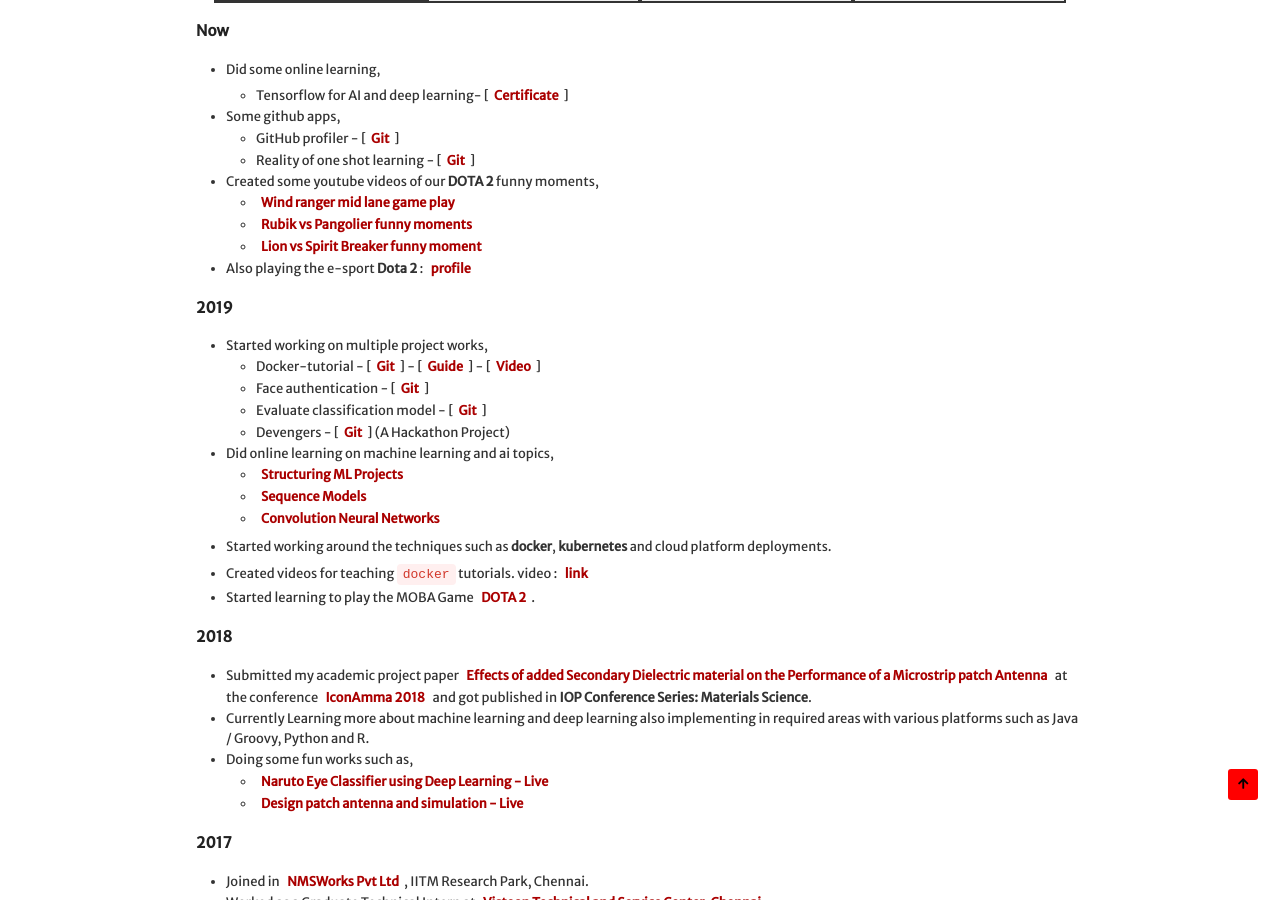
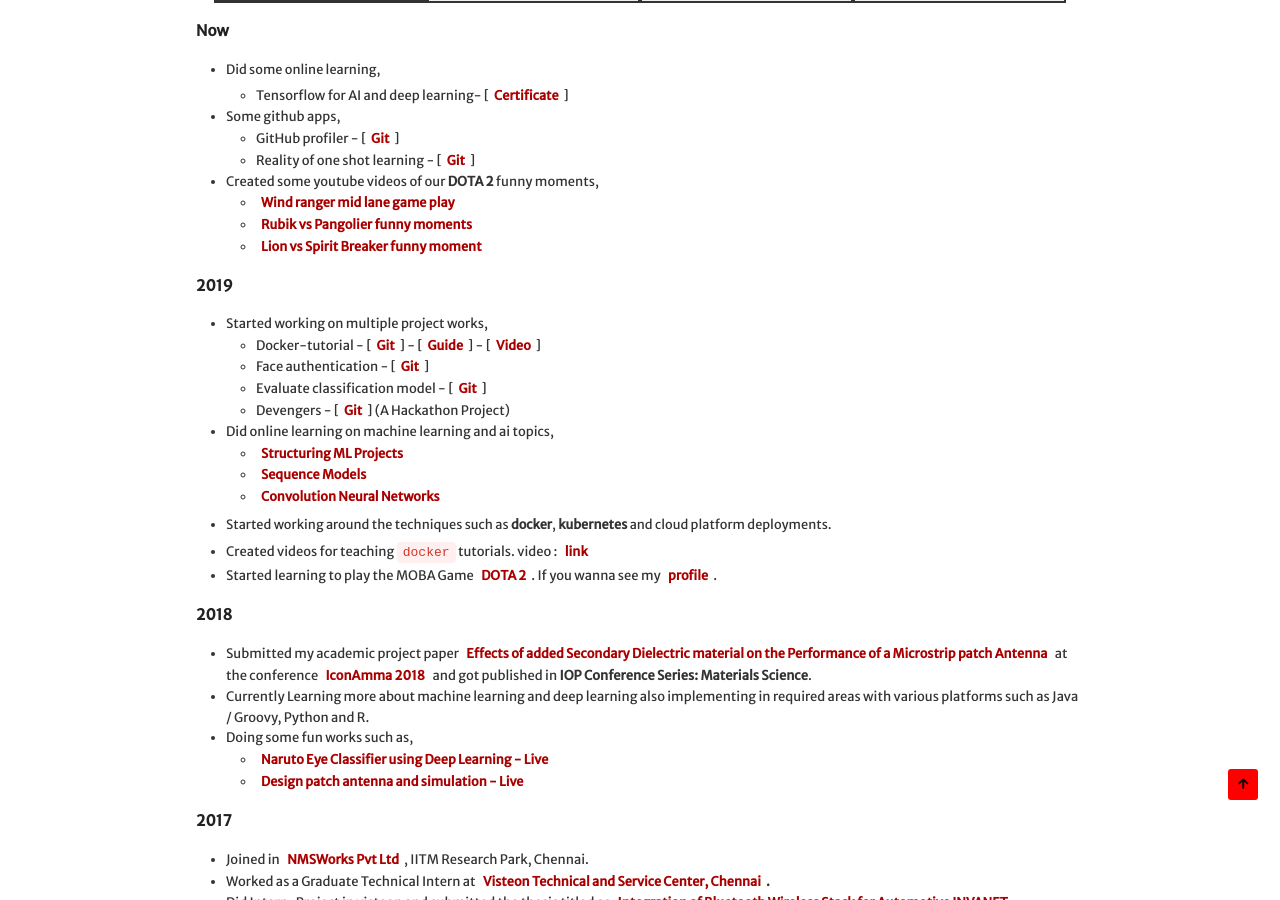
Before and after one commit to bhachauk/bhachauk.github.io, a Jekyll site: the page built from master_navs/about/about.md, in a window 1280 px wide and 900 px high, scrolled down 753 px. Built offline with Jekyll 4.4.1, drawn with Linux system fonts in a browser that asks for light colours; nearby versions of some CDN libraries; some web fonts are replaced.

Commit message:
profile updated

```diff
--- a/master_navs/about/about.md
+++ b/master_navs/about/about.md
@@ -107,9 +107,6 @@
     - [Rubik vs Pangolier funny moments](https://youtu.be/qw-NyOemmHI)
     - [Lion vs Spirit Breaker funny moment](https://youtu.be/8HvsOPd01xY)
 
-- Also playing the e-sport **Dota 2** : [profile](https://www.opendota.com/players/1007275674)
-
-
 
 ###### 2019
 {: .timeline .show}
@@ -130,7 +127,7 @@
 - Started working around the techniques such as **docker**, **kubernetes** and cloud platform deployments.
 
 - Created videos for teaching <mark>docker</mark> tutorials. video : [link](https://youtu.be/PyEu5bUXkyo)
-- Started learning to play the MOBA Game [DOTA 2](www.dota2.com).
+- Started learning to play the MOBA Game [DOTA 2](www.dota2.com). If you wanna see my [profile](https://www.opendota.com/players/1007275674).
 {: .timeline .show}
 
 ###### 2018
```
